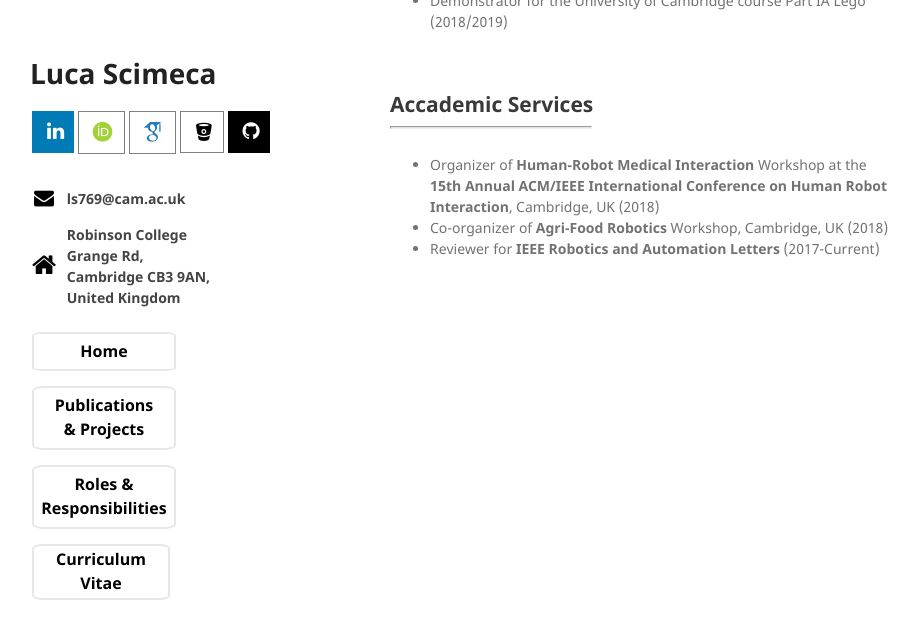
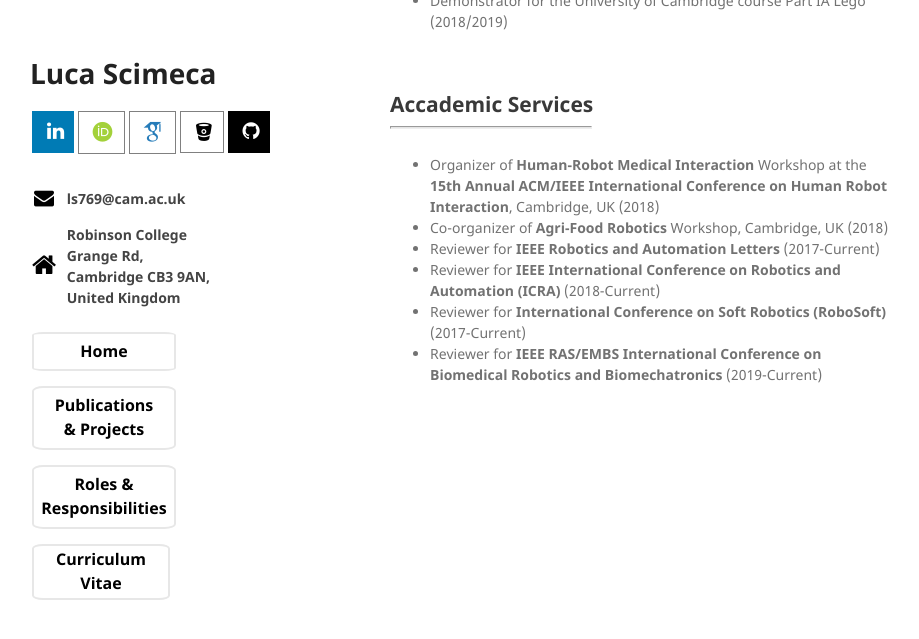
Before and after one commit to lucascimeca/lucascimeca.github.io, a Jekyll site: the page built from responsibilities.md, in a window 1280 px wide and 900 px high, scrolled down 365 px. Shown: the top 639 px of the window, without its empty margins (180-1099 px from the left). Built offline with Jekyll 4.4.1, drawn with Linux system fonts in a browser that asks for light colours; nearby versions of some CDN libraries; some web fonts are replaced; the repository's description, which GitHub fills in, is left out; our own code applies the rules of GitHub Pages for plain Markdown files.

Commit message:
Update responsibilities.md

```diff
--- a/responsibilities.md
+++ b/responsibilities.md
@@ -26,6 +26,9 @@ layout: default
   <li>Organizer of <b>Human-Robot Medical Interaction</b> Workshop at the <b>15th Annual ACM/IEEE International Conference on Human Robot Interaction</b>, Cambridge, UK (2018)</li>
   <li>Co-organizer of <b>Agri-Food Robotics</b> Workshop, Cambridge, UK (2018)</li>
   <li>Reviewer for <b>IEEE Robotics and Automation Letters</b> (2017-Current)</li>
+  <li>Reviewer for <b>IEEE International Conference on Robotics and Automation (ICRA)</b> (2018-Current)</li>
+  <li>Reviewer for <b>International Conference on Soft Robotics (RoboSoft)</b> (2017-Current)</li>
+  <li>Reviewer for <b>IEEE RAS/EMBS International Conference on Biomedical Robotics and Biomechatronics</b> (2019-Current)</li>
 </ul>
 
 <br/><br/>
```
